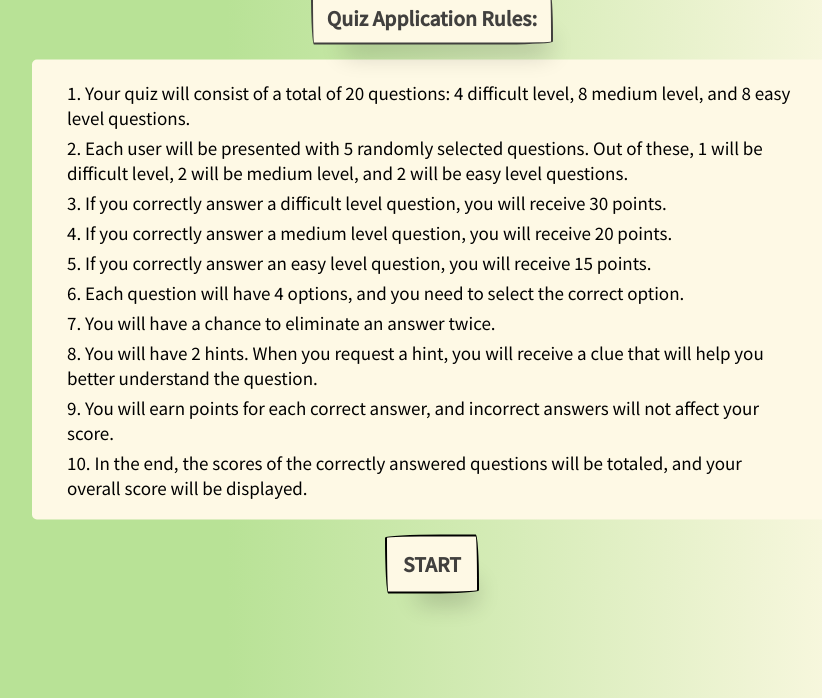
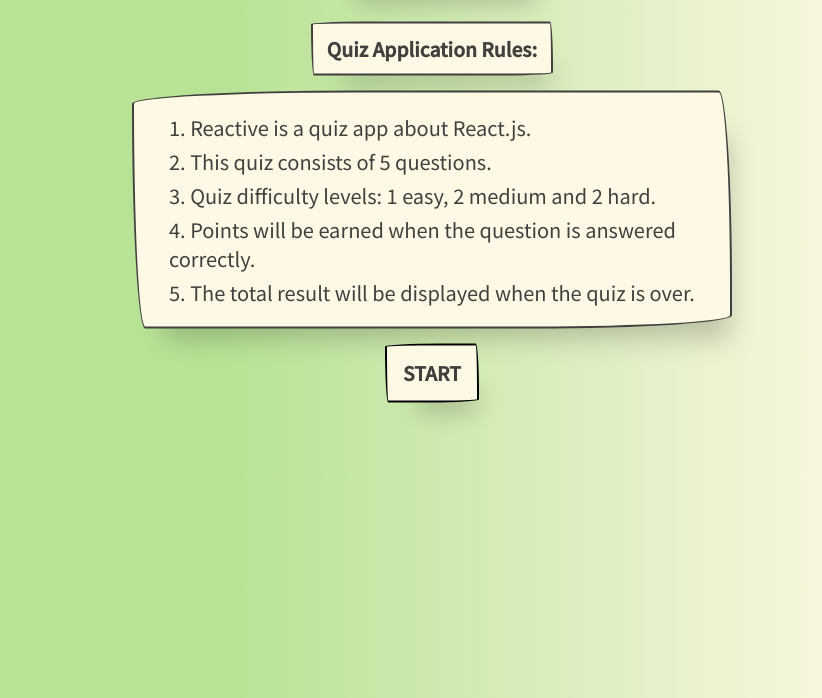
Before and after one commit to dilarauluturhan/reactive, a plain HTML site: page index.html in a window 1280 px wide. Shown: the part 102-800 px from the top of the page, without its empty margins (208-1030 px from the left). Drawn offline with Linux system fonts and the light colour scheme.

Commit message:
feat: rules list changed

```diff
--- a/index.html
+++ b/index.html
@@ -30,26 +30,11 @@
                     <span class="title">Quiz Application Rules:</span>
                 </div>
                 <div class="rules_list">
-                    <div class="rules">1. Your quiz will consist of a total of 20 questions: 4 difficult level, 8 medium
-                        level, and 8 easy level questions.</div>
-                    <div class="rules">2. Each user will be presented with 5 randomly selected questions. Out of these,
-                        1 will be difficult level, 2 will be medium level, and 2 will be easy level questions.</div>
-                    <div class="rules">3. If you correctly answer a difficult level question, you will receive 30
-                        points.</div>
-                    <div class="rules">4. If you correctly answer a medium level question, you will receive 20 points.
-                    </div>
-                    <div class="rules">5. If you correctly answer an easy level question, you will receive 15 points.
-                    </div>
-                    <div class="rules">6. Each question will have 4 options, and you need to select the correct option.
-                    </div>
-                    <div class="rules">7. You will have a chance to eliminate an answer twice.</div>
-                    <div class="rules">8. You will have 2 hints. When you request a hint, you will receive a clue that
-                        will help you better understand the question.</div>
-                    <div class="rules">9. You will earn points for each correct answer, and incorrect answers will not
-                        affect your score.</div>
-                    <div class="rules">10. In the end, the scores of the correctly answered questions will be totaled,
-                        and
-                        your overall score will be displayed.</div>
+                    <div class="rules">1. Reactive is a quiz app about React.js.</div>
+                    <div class="rules">2. This quiz consists of 5 questions.</div>
+                    <div class="rules">3. Quiz difficulty levels: 1 easy, 2 medium and 2 hard.</div>
+                    <div class="rules">4. Points will be earned when the question is answered correctly.</div>
+                    <div class="rules">5. The total result will be displayed when the quiz is over.</div>
                 </div>
                 <div class="buttons"><button class="start_btn" onclick="start()" role="button">START</button></div>
             </div>
--- a/scss/mixins.scss
+++ b/scss/mixins.scss
@@ -40,7 +40,7 @@
 
 @mixin rules_box {
     position: absolute;
-    top: 50%;
+    top: 40%;
     left: 50%;
     transform: translate(-50%, -50%);
 
@@ -83,17 +83,34 @@
     }
 
     .rules_list {
-        width: 800px;
-        background: $cream;
-        border: none;
-        border-radius: 5px;
+        width: 600px;
+        background-image: none;
+        background-color: $cream;
+        background-position: 0 90%;
+        background-repeat: repeat no-repeat;
+        background-size: 4px 3px;
+        border-radius: 15px 225px 255px 15px 15px 255px 225px 15px;
+        border-style: solid;
+        border-width: 2px;
+        box-shadow: rgba(0, 0, 0, .2) 15px 28px 25px -18px;
+        box-sizing: border-box;
+        color: $textColor;
+        display: inline-block;
+        transition: all 235ms ease-in-out;
+        border-bottom-left-radius: 15px 255px;
+        border-bottom-right-radius: 225px 15px;
+        border-top-left-radius: 255px 15px;
+        border-top-right-radius: 15px 225px;
+        user-select: none;
+        -webkit-user-select: none;
+        touch-action: manipulation;
         padding: 15px 35px;
         margin-top: 12px;
     }
 
     .rules_list .rules {
         margin: 5px 0;
-        font-size: 17px;
+        font-size: 20px;
     }
 
     .buttons {
```
Also changed, not shown: css/styles.css.
